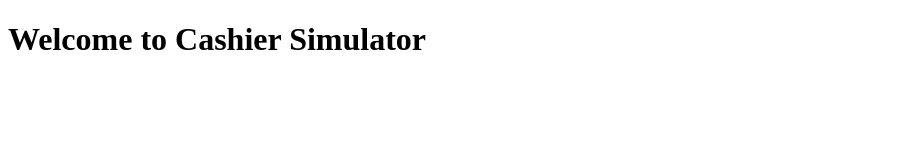
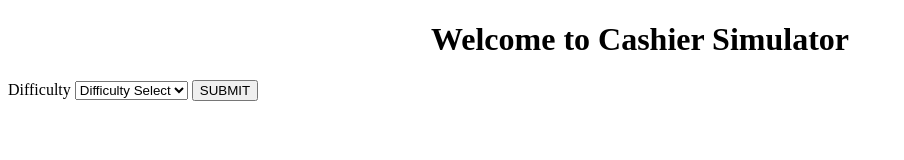
Before and after one commit to Coffeeboa/zotHack2021RegisterGame, a plain HTML site: page index.html in a window 1280 px wide. Shown: the whole page, without its empty margins (0-904 px from the left). Drawn offline with Linux system fonts and the light colour scheme.

Commit message:
added ability to choose difficulty level for index page

```diff
--- a/index.html
+++ b/index.html
@@ -6,9 +6,22 @@
           content="width=device-width, user-scalable=no, initial-scale=1.0, maximum-scale=1.0, minimum-scale=1.0">
     <meta http-equiv="X-UA-Compatible" content="ie=edge">
     <title>Cashier Simulator</title>
+    <link rel="stylesheet" href="styles.css">
 </head>
 <body>
-    <h1>Welcome to Cashier Simulator</h1>
+    <h1 class = "centered">Welcome to Cashier Simulator</h1>
+    <form>
+        <label for="difficulty">Difficulty</label>
+        <select id="difficulty">
+            <option value="difficulty">Difficulty Select</option>
+            <option value="Easy">Easy</option>
+            <option value="Medium">Medium</option>
+            <option value="Hard">Hard</option>
+            <option value="Impossible">Impossible</option>
+        </select>
+        <button class=difficulty_submit" onclick="">SUBMIT</button>
+
+    </form>
 
 </body>
 </html>
--- a/styles.css
+++ b/styles.css
@@ -0,0 +1,3 @@
+.centered{
+    text-align: center;
+}
```
